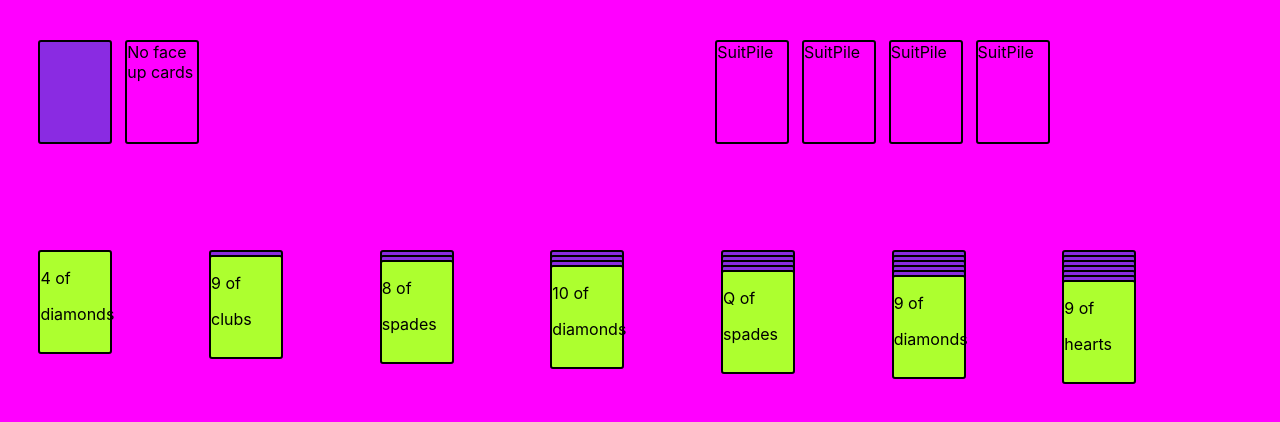
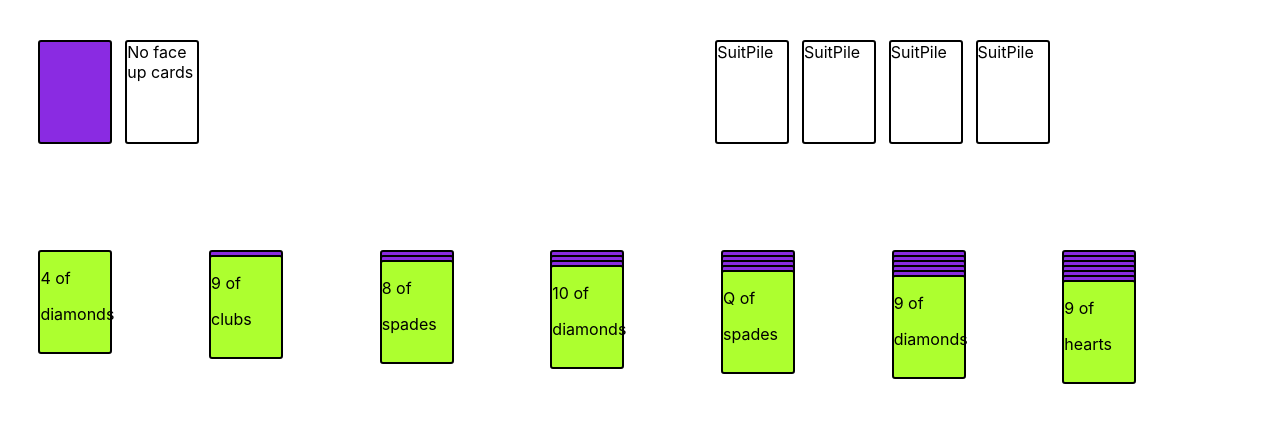
Before and after one commit to theneekz/Solitaire, a React (Create React App) app: page / in a window 1280 px wide. Shown: the top 422 px of the page. Built offline with nearby package versions, Linux system fonts and the light colour scheme.

Commit message:
background is less dumb

```diff
--- a/src/styles/Card.css
+++ b/src/styles/Card.css
@@ -3,7 +3,7 @@
 }
 
 body {
-  background-color: fuchsia;
+  background-color: white;
 }
 
 .card,
```
